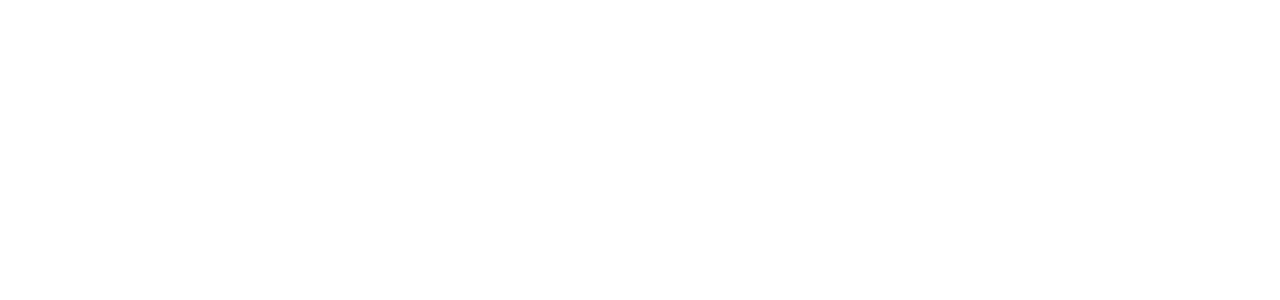
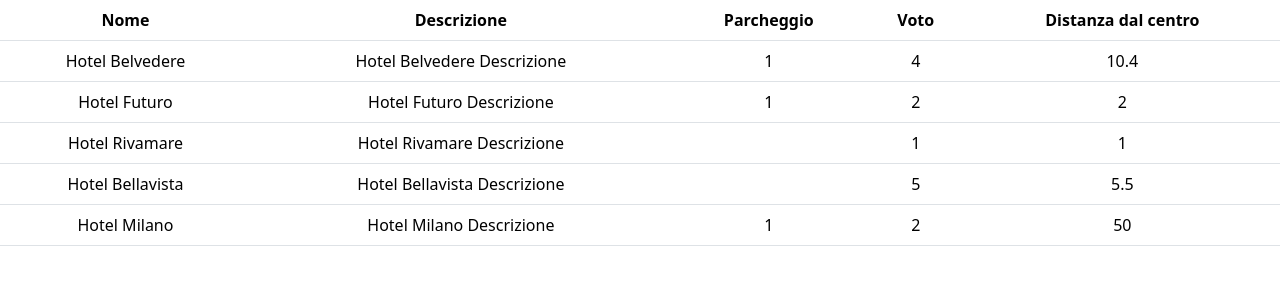
Before and after one commit to simopucci/php-hotel, a PHP site: page / in a window 1280 px wide. Before the commit the part shown is empty. Shown: the top 300 px of the page. Run offline with PHP 8.4, Linux system fonts and the light colour scheme.

Commit message:
feat: add hotel table

```diff
--- a/index.php
+++ b/index.php
@@ -54,6 +54,38 @@
 </head>
 <body>
 
+    <table class="table">
+        <thead class="text-center">
+            <tr>
+                <th scope="col">Nome</th>
+                <th scope="col">Descrizione</th>
+                <th scope="col">Parcheggio</th>
+                <th scope="col">Voto</th>
+                <th scope="col">Distanza dal centro</th>
+            </tr>
+        </thead>
+        <tbody class="text-center">
+            <?php foreach ($hotels as $hotel): ?>
+                <tr>
+                    <td>
+                       <?= $hotel['name'] ?>
+                    </td>
+                    <td>
+                        <?= $hotel['description'] ?>
+                    </td>
+                    <td>
+                        <?= $hotel['parking'] ?>
+                    </td>
+                    <td>
+                        <?= $hotel['vote'] ?>
+                    </td>
+                    <td>
+                        <?= $hotel['distance_to_center'] ?>
+                    </td>
+                </tr>
+            <?php endforeach; ?>
+        </tbody>
+    </table>
 
 </body>
 </html>
```
